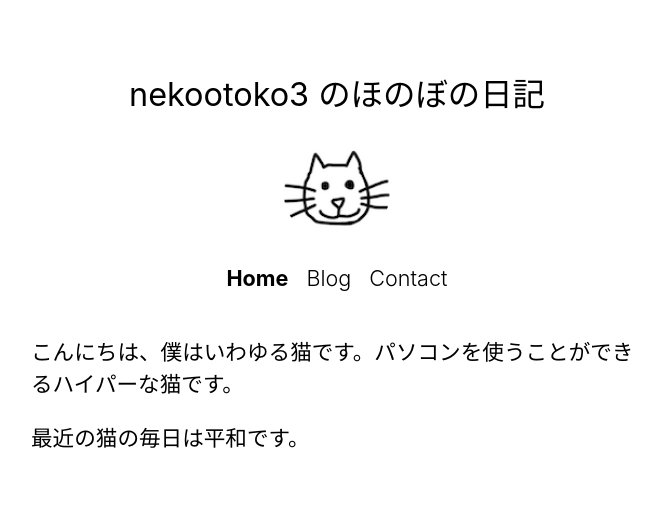
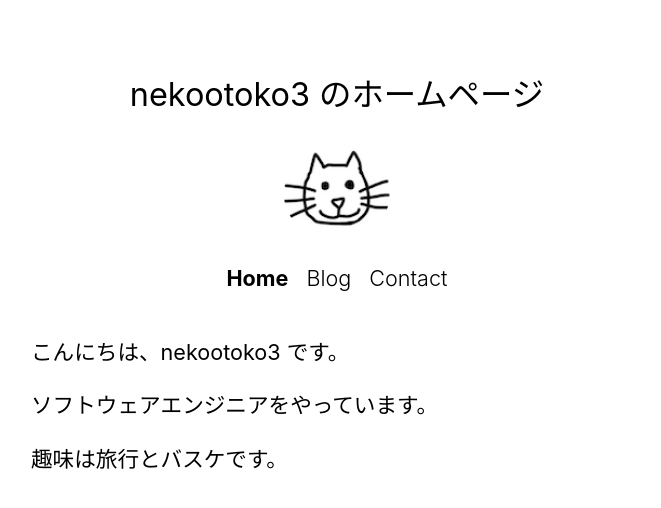
Before and after one commit to nekootoko3/blog-template, a Next.js app: page / in a window 1280 px wide. Shown: the top 508 px of the page, without its empty margins (303-964 px from the left). Built offline with nearby package versions, Linux system fonts and the light colour scheme; no server answers.

Commit message:
Fix introduction

```diff
--- a/src/components/layout.tsx
+++ b/src/components/layout.tsx
@@ -13,8 +13,7 @@ const navivationItems: { label: string; page: string }[] = [
   { label: "Contact", page: "/contact" },
 ];
 
-const name = "nekootoko3";
-export const siteTitle = "nekootoko3 のほのぼの日記";
+export const siteTitle = "nekootoko3 のホームページ";
 
 const Layout: React.FC<Props> = ({ children }) => {
   const { pathname } = useRouter();
--- a/src/pages/index.tsx
+++ b/src/pages/index.tsx
@@ -11,9 +11,14 @@ const Home = () => {
       </Head>
       <HeadingBio>
         <p>
-          こんにちは、僕はいわゆる猫です。パソコンを使うことができるハイパーな猫です。
+          こんにちは、nekootoko3 です。
         </p>
-        <p>最近の猫の毎日は平和です。</p>
+        <p>
+          ソフトウェアエンジニアをやっています。
+        </p>
+        <p>
+          趣味は旅行とバスケです。
+        </p>
       </HeadingBio>
     </Layout>
   );
```
